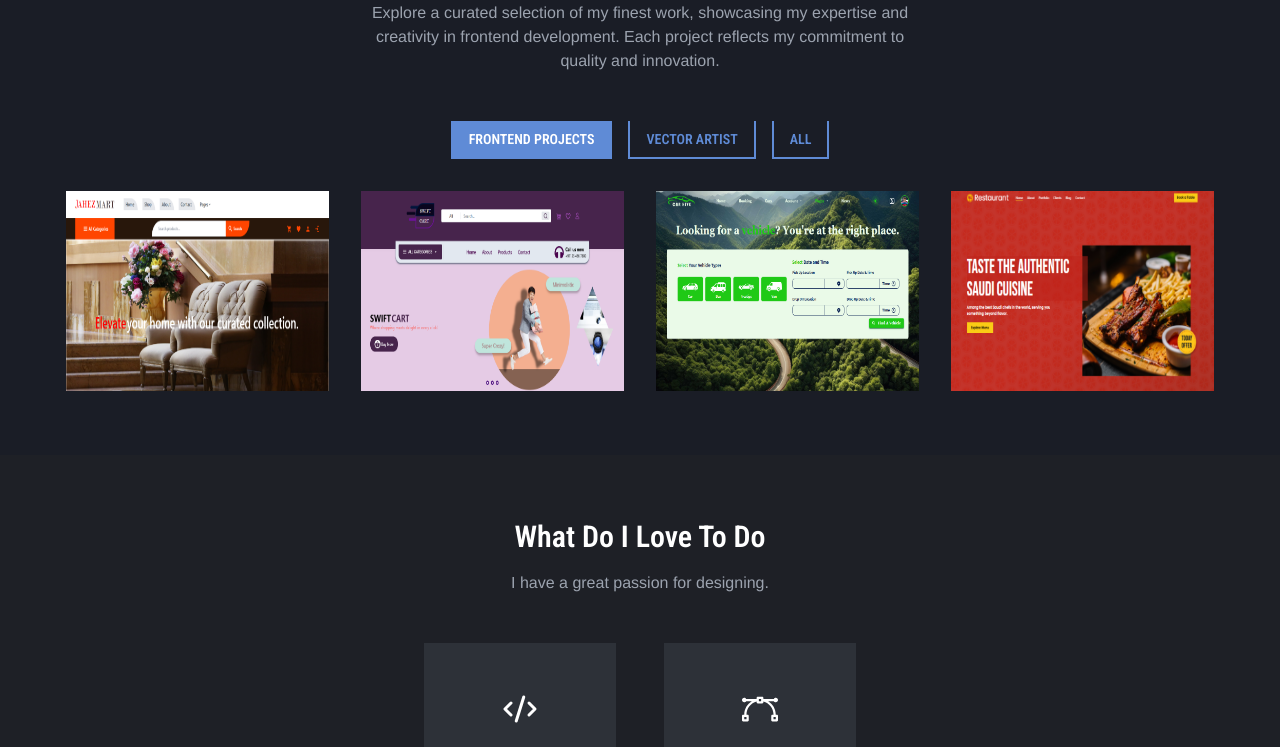
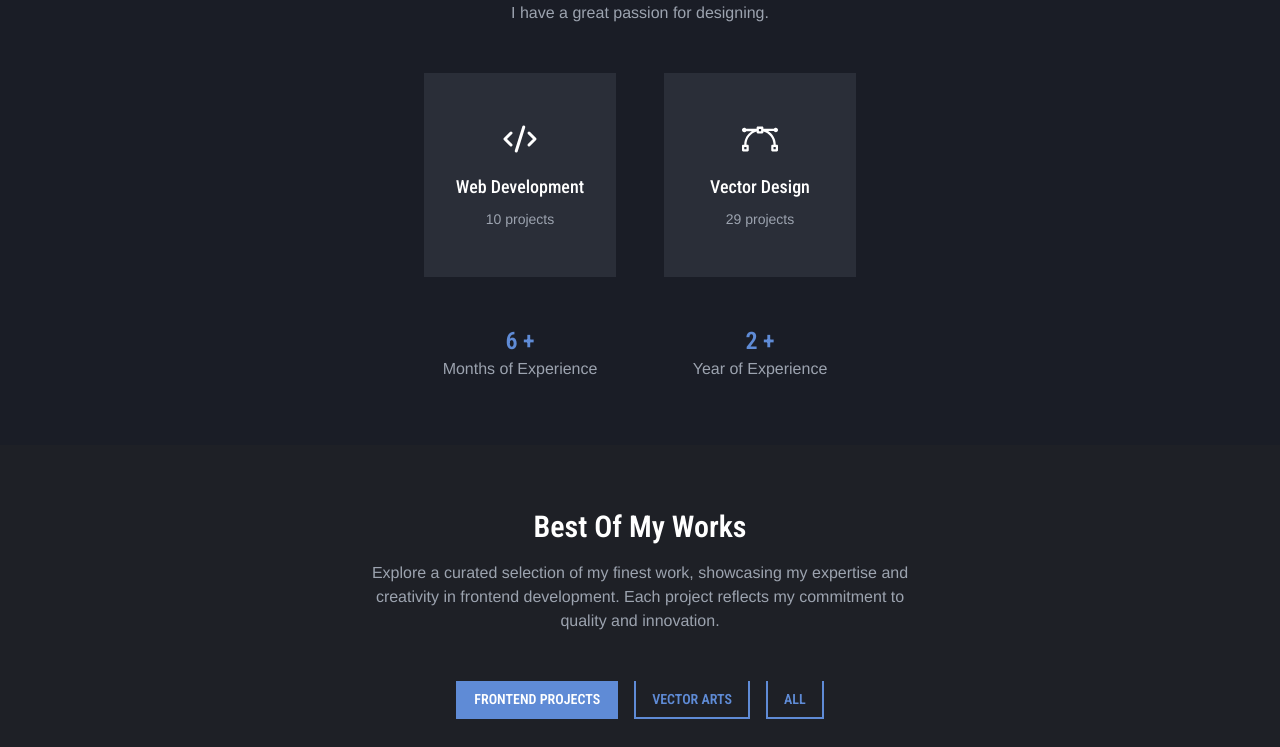
Before and after one commit to Hacnine/Myliveresume, a React (Vite) app: page / in a window 1280 px wide. Shown: the part 1400-2147 px from the top of the page. Built offline with nearby package versions, Linux system fonts and the light colour scheme; a web font is replaced by a local one.

Commit message:
Section rearrange

```diff
--- a/src/App.jsx
+++ b/src/App.jsx
@@ -29,9 +29,10 @@ export default function App() {
         <Hero ref={homeRef} scrollToRef={resumeRef}/>
         </div>
       <ResumeTab ref={resumeRef}/>
+      <ServicesSection />
+
       <ProjectShowcase ref={projectsRef}/>
       {/* <ProjectShowcase/> */}
-      <ServicesSection />
       <ContactMe ref={contactRef}/>
     </div>
   );
--- a/src/app/component/Project/ProjectShowcase.jsx
+++ b/src/app/component/Project/ProjectShowcase.jsx
@@ -19,14 +19,14 @@ const ProjectShowcase = forwardRef((props, ref) => {
       : projects.filter((project) => project.category === selectedTab);
 
   return (
-    <div className="bg-slate-900 wrapper text-white py-16" ref={ref}>
+    <div className=" bg-gray-800 wrapper text-white py-16" ref={ref}>
       <div className="container mx-auto px-4 text-center">
         <h2 className="text-3xl font-semibold mb-4">Best Of My Works</h2>
         <p className="text-gray-400 max-w-xl mx-auto mb-12">
         Explore a curated selection of my finest work, showcasing my expertise and creativity in frontend development. Each project reflects my commitment to quality and innovation.
         </p>
         <div className="flex justify-center font-roboto font-semibold text-sm mb-8">
-          {['FRONTEND PROJECTS', 'VECTOR ARTIST', 'ALL'].map((tab) => (
+          {['FRONTEND PROJECTS', 'VECTOR ARTS', 'ALL'].map((tab) => (
             <button
               key={tab}
               className={`px-4 py-2 mx-2 ${selectedTab === tab ? 'bg-yellow-500 text-white border-transparent' : ' text-yellow-500'
--- a/src/app/component/Resume/ResumeTab.jsx
+++ b/src/app/component/Resume/ResumeTab.jsx
@@ -104,7 +104,7 @@ const ResumeTab = forwardRef((props, ref) => {
 
                 <div className=' gap-4  min-w-full'>
                      <h3 className="text-xl md:text-2xl font-semibold mb-4 text-white">My Certifications</h3>
-                    <p className="text-gray-400 mb-4">I participated in a comprehensive Java Training Course at LEADS Corporation Limited, a reputed institution known for its focus on software development skills. During this course, I gained an in-depth understanding of Java programming, including core concepts like object-oriented programming, data structures, and algorithm development.In addition to Java, the course provided hands-on exposure to C and C++, allowing I to build a strong foundation in structured and procedural programming. I developed practical coding skills, worked on solving real-world problems, and learned to design efficient, reliable software solutions. This training laid a solid groundwork for his future career in software development.
+                    <p className="text-gray-400 mb-4">I participated in a comprehensive Java Training Course at LEADS Corporation Limited, a reputed institution known for its focus on software development skills. During this course, I gained an in-depth understanding of Java programming, including core concepts like object-oriented programming.In addition to Java, the course provided hands-on exposure to C and C++, allowing I to build a strong foundation in structured and procedural programming. I developed practical coding skills, worked on solving real-world problems, and learned to design efficient, reliable software solutions. This training laid a solid groundwork for his future career in software development.
 
                     </p>
 
--- a/src/app/component/Service/ServicesSection.jsx
+++ b/src/app/component/Service/ServicesSection.jsx
@@ -4,7 +4,7 @@ import { services, stats } from '../../constant';
 import ServiceCard from './ServiceCard';
 
 const ServicesSection = () => (
-  <div className=" bg-gray-800 wrapper text-white py-16 ">
+  <div className=" bg-slate-900 wrapper text-white py-16 ">
     <div className="container mx-auto between flex-col px-4 ">
       <div className="text-center mb-12">
         <h2 className="text-3xl font-semibold mb-4">What Do I Love To Do</h2>
--- a/src/app/constant/index.jsx
+++ b/src/app/constant/index.jsx
@@ -75,7 +75,7 @@ export const skills = [
 export const projects = [
   {
     id: 1,
-    category: 'VECTOR ARTIST',
+    category: 'VECTOR ARTS',
     projects: [
       { title: "Believe In My Ideas.", category: 'VECTOR ARTIST', image: 'images/vector/Believe.png' },
       { title: "Elephant In The Dust", category: 'VECTOR ARTIST', image: 'images/vector/Elephant.png' },
```
